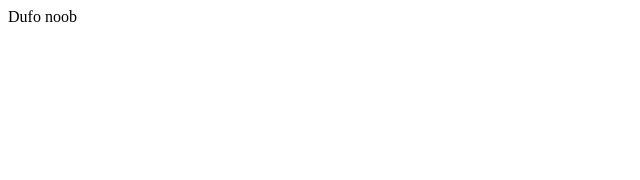
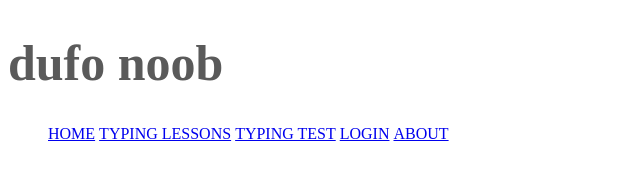
Before and after one commit to mrpowerless/mrpowerless.github.io, a plain HTML site: page index.html in a window 1280 px wide. Shown: the whole page, without its empty margins (0-640 px from the left). Drawn offline with Linux system fonts and the light colour scheme.

Commit message:
Initial commit

```diff
--- a/index.html
+++ b/index.html
@@ -1 +1,49 @@
-Dufo noob
+<!--
+   index.html
+
+   Copyright 2015 dufo <dufo@K50IN>
+
+   This program is free software; you can redistribute it and/or modify
+   it under the terms of the GNU General Public License as published by
+   the Free Software Foundation; either version 2 of the License, or
+   (at your option) any later version.
+
+   This program is distributed in the hope that it will be useful,
+   but WITHOUT ANY WARRANTY; without even the implied warranty of
+   MERCHANTABILITY or FITNESS FOR A PARTICULAR PURPOSE.  See the
+   GNU General Public License for more details.
+
+   You should have received a copy of the GNU General Public License
+   along with this program; if not, write to the Free Software
+   Foundation, Inc., 51 Franklin Street, Fifth Floor, Boston,
+   MA 02110-1301, USA.
+
+-->
+
+<!DOCTYPE html PUBLIC "-//W3C//DTD XHTML 1.0 Strict//EN"
+	"http://www.w3.org/TR/xhtml1/DTD/xhtml1-strict.dtd">
+<html xmlns="http://www.w3.org/1999/xhtml" xml:lang="en" lang="en">
+
+<head>
+	<title>typeTutor</title>
+    <link href="main.css" rel="stylesheet">
+	<meta http-equiv="content-type" content="text/html;charset=utf-8" />
+	<meta name="generator" content="Geany 1.23.1" />
+</head>
+
+<body>
+	<h1>dufo noob</h1>
+     <div class="navigation">
+      <div class="container">
+        <ul>
+          <li><a href="#">Home</a></li>
+          <li><a href="#">Typing Lessons</a></li>
+          <li><a href="#">Typing Test</a></li>
+          <li><a href="#">Login</a></li>
+          <li><a href="#">About</a></li>
+        </ul>
+      </div>
+    </div>
+</body>
+
+</html>
--- /dev/null
+++ b/main.css
@@ -0,0 +1,12 @@
+h1 {
+    color: #5a5a5a;
+    font-size: 50px;
+    background-image: url   ('http://backgrounds.mysitemyway.com/background/grungy-tileable-vintage-patterns-part-4-5/');
+}
+.navigation a {
+    text-transform: uppercase;
+    clear:both;
+}
+.navigation li {
+    display: inline;
+}
```
